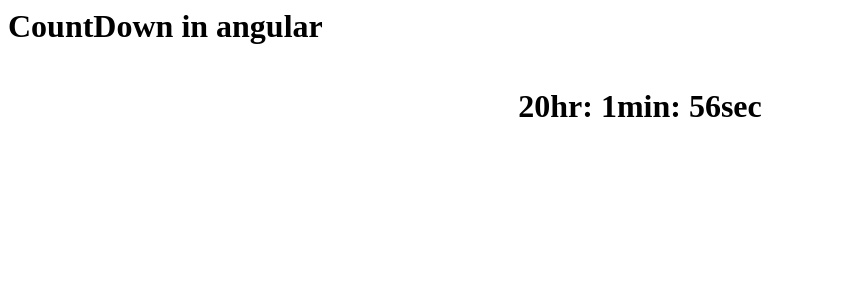
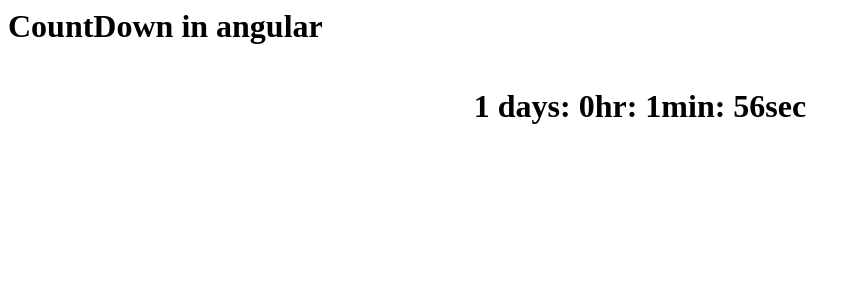
Before and after one commit to hritikchokker/countdown-in-angular, an Angular app: page / in a window 1280 px wide. Shown: the top 300 px of the page, without its empty margins (0-860 px from the left). Built offline with nearby package versions, Linux system fonts and the light colour scheme.

Commit message:
2 files modified

```diff
--- a/src/app/countdown/countdown.component.html
+++ b/src/app/countdown/countdown.component.html
@@ -4,5 +4,5 @@
 
 <h1>{{hours}} Hours</h1> -->
 <div class="countdown-container">
-  <h1>{{hours}}hr: {{minutes}}min: {{seconds}}sec </h1>
+  <h1>{{days}} days: {{hours}}hr: {{minutes}}min: {{seconds}}sec </h1>
 </div>
--- a/src/app/countdown/countdown.component.ts
+++ b/src/app/countdown/countdown.component.ts
@@ -11,10 +11,10 @@ export class CountdownComponent implements OnInit {
   currDate: Date = new Date();
   years;
   months;
-  hours = 20;
+  hours = 0;
   minutes;
   seconds;
-  days = 2;
+  days = 1;
   secondsSubscription = new Subscription();
   hoursSubscription = new Subscription();
   minutesSubscription = new Subscription();
@@ -39,7 +39,12 @@ export class CountdownComponent implements OnInit {
         .subscribe(i => {
           if (i == 0) {
             if (this.hours === 0) {
-              this.minutesSubscription.unsubscribe();
+              if (this.days > 0) {
+                this.hours = 24;
+                this.manageMinutes(60);
+              } else {
+                this.minutesSubscription.unsubscribe();
+              }
             }
             if (this.hours > 0) {
               this.hours--;
@@ -59,9 +64,16 @@ export class CountdownComponent implements OnInit {
         )
         .subscribe(i => {
           if (this.minutes === 0 && this.hours === 0) {
+            if (this.days > 0) {
+              this.days--;
+              this.hours = 24;
+              this.minutes = 60;
+              return;
+            }
             this.secondsSubscription.unsubscribe();
           }
           if (i == 0) {
+            // this.minutes = 60;
             this.manageSeconds();
           }
           this.seconds = i;
```
